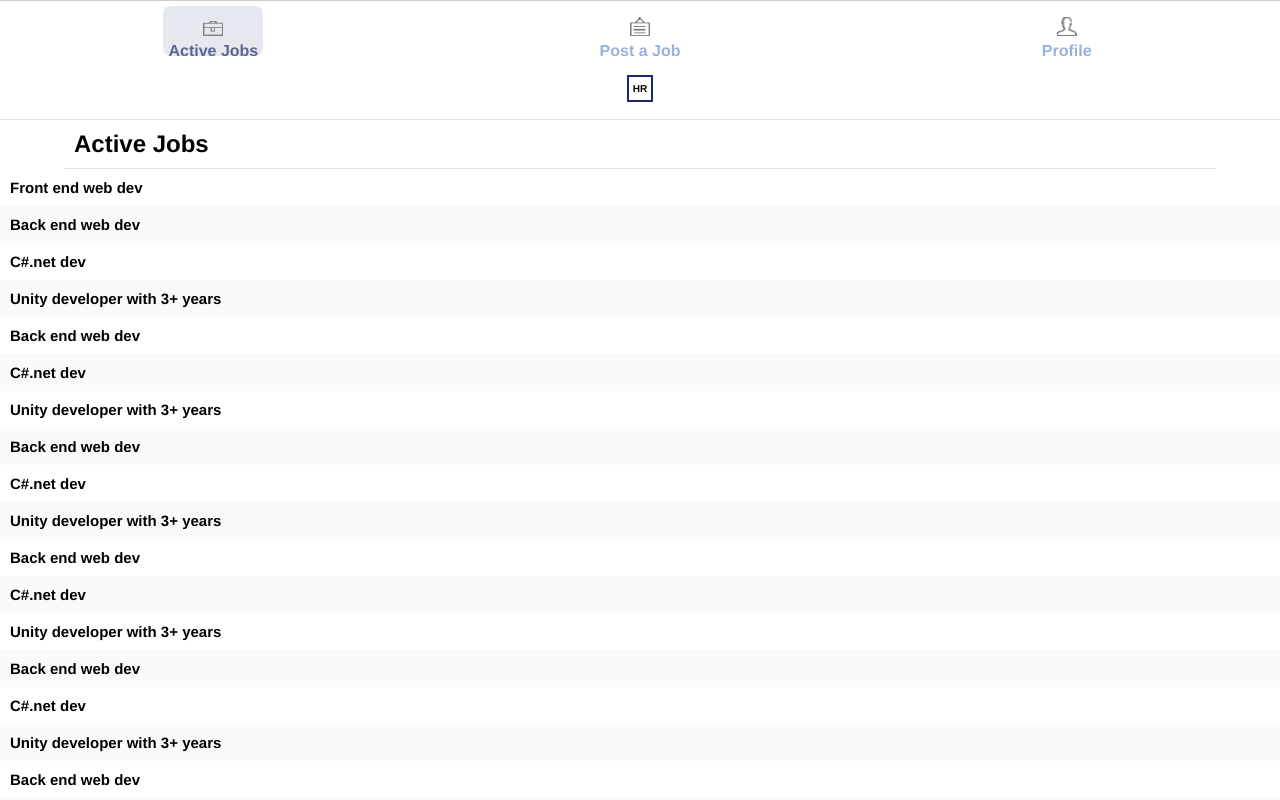
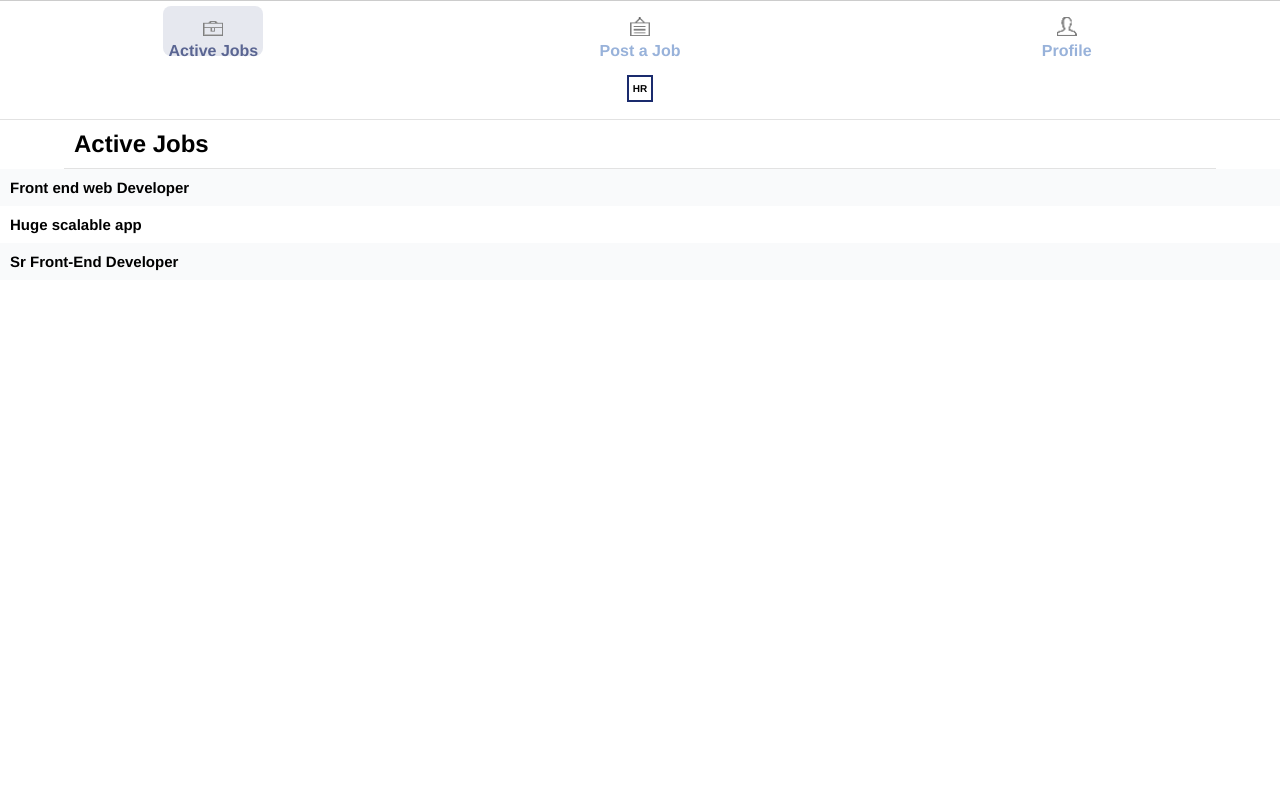
Before and after one commit to mikeint/migaloo, a React (Create React App) app in the folder client/: page /activeJobs in a window 1280 px wide. Shown: the top 800 px of the page. Built offline with nearby package versions, Linux system fonts and the light colour scheme; sample sign-in values are in the browser's storage.

Commit message:
adding my client to postgres branch

```diff
--- a/client/src/components/Overlay/Overlay.css
+++ b/client/src/components/Overlay/Overlay.css
@@ -1,26 +1,38 @@
-.addButton{
-    width: 50px;
-    height: 50px;
-    background: #83c1d5;
-    color: white;
-    margin: auto;
-    font-size: 90px;
-    padding: 0px;
-    line-height: 53px;
-    cursor: pointer;
-    border-radius: 10px;
-}
-.back {
+ .back {
     width: 30px;
     height: 50px;
-    background: #a7a7a7;
-    color: white;
+    color: #fff;
+    background: #1a2b6d;
     font-size: 30px;
     line-height: 45px;
     cursor: pointer;
     text-align: center;
 }
+.back_t-r {
+    right: 0px;
+    position: absolute;
+}
+.back_t-l {
+    left: 0px;
+    position: absolute;
+}
+.back_t-m {
+    width: 100%;
+    height: 30px;
+    line-height: 30px;
+    border-top-right-radius: 10px;
+    border-top-left-radius: 10px;
 
+}
+.back_b-m {
+    width: 100%;
+    height: 30px;
+    line-height: 30px;
+    border-bottom-right-radius: 10px;
+    border-bottom-left-radius: 10px;
+    bottom: 0px;
+    position: absolute;
+}
 
 
 
@@ -53,6 +65,32 @@
     z-index: 160;
     pointer-events: auto;
 }
+.app-menu_l-r {
+    -webkit-transform: translateX(-103%);
+    transform: translateX(-103%);
+    margin-left: -5%;
+}
+.app-menu_b-t {
+    -webkit-transform: translateY(103%);
+    transform: translateY(103%);
+    width: 95%;
+    margin-left: 2.5%;
+    margin-top: 2.5%;
+    border-top-right-radius: 10px;
+    border-top-left-radius: 10px;
+}
+.app-menu_t-b {
+    -webkit-transform: translateY(-103%);
+    transform: translateY(-103%);
+    width: 95%;
+    height: 98.5%;
+    margin-left: 2.5%;
+    margin-bottom: 2.5%;
+    border-bottom-right-radius: 10px;
+    border-bottom-left-radius: 10px;
+}
+
+
 .menu--visible .app-menu {
     -webkit-transform: none;
             transform: none;
--- a/client/src/components/Overlay/Overlay.js
+++ b/client/src/components/Overlay/Overlay.js
@@ -4,32 +4,36 @@ import "./Overlay.css";
 class Overlay extends Component {
 
     componentDidMount = () => {
-        document.querySelector(".back").addEventListener("click", this.toggleClassMenu, false);
-        document.querySelector(this.props.class).addEventListener("click", this.toggleClassMenu, false);
+        console.log("overlay loaded");
+        console.log(document.querySelector(".menu"))
+        setTimeout(() => {
+            this.toggleClassMenu();
+        }, 100);
     }
 
     toggleClassMenu() {
+        console.log(document.querySelector(".menu"))
         document.querySelector(".menu").classList.add("menu--animatable");
         if(!document.querySelector(".menu").classList.contains("menu--visible")) {
             document.querySelector(".menu").classList.add("menu--visible");
         } else {
             document.querySelector(".menu").classList.remove('menu--visible');
+            setTimeout(() => {
+                this.props.callOverlay();
+            }, 150);
         }
     }
 
     render() {
 
+        const { config } = this.props;
+
         return (
             <React.Fragment>
                 <div className="menu">
-                    <div className="app-menu">
-                        <div className="back">x</div>
-                        <div className="jobTitle">Front end web developer</div>
-                        <div className="jobDescTitle">Job Description</div>
-                        <div className="jobDescription">Lorem Ipsum is simply dummy text of the printing and typesetting industry. Lorem Ipsum has been the industry's standard dummy text ever since the 1500s, when an unknown printer took a galley of type and scrambled it to make a type specimen book. It has survived not only five centuries, but also the leap into electronic typesetting, remaining essentially unchanged. It was popularised in the 1960s with the release of Letraset sheets containing Lorem Ipsum passages, and more recently with desktop publishing software like Aldus PageMaker including versions of Lorem Ipsum</div>
-                        <div className="jobDescApplicantsContainer">
-                            <div className="jobApplicantTitle">This job has received 3 aplicants so far</div>
-                        </div>
+                    <div className={"app-menu "  + config.direction}>
+                        <div className={"back " + config.backButtonLocation} onClick={this.toggleClassMenu.bind(this)}>x</div>
+                        <div id="overlayHtml" dangerouslySetInnerHTML={{ __html: this.props.html }} />
                     </div>
                 </div>
             </React.Fragment>
--- a/client/src/pages/ActiveJobs/ActiveJobs.css
+++ b/client/src/pages/ActiveJobs/ActiveJobs.css
@@ -30,3 +30,13 @@
     font-size: 15px;
     font-weight: bold;
 }
+
+.jobTitle {
+
+}
+.jobParagraph{
+
+}
+.jobLocation{
+
+}
--- a/client/src/pages/ActiveJobs/ActiveJobs.js
+++ b/client/src/pages/ActiveJobs/ActiveJobs.js
@@ -8,23 +8,44 @@ import Overlay from '../../components/Overlay/Overlay';
 
 import '../../constants/AnimateOverlay';
 
+const obj = [
+    {
+        "title": "Front end web Developer",
+        "paragraph": "Our client located in Mississauga is looking for a Full stack .NET Developer with at least 2 years of work experience.",
+        "location": "Guelph, ON"
+    },
+    {
+        "title": "Huge scalable app",
+        "paragraph": "VIZIYA, a software company that provides Global 1000 customers in manufacturing and energy with ERP software solutions, has engaged my company to manage their recruitment. VIZIYA has been establishing its brand over the last ten years; with a global expansion and a new cloud strategy in place they are adding to their teams. To that end, as part of the internal recruitment team, I am looking for a creative, innovative and disciplined Front End Developer to join a new team. It’s an opportunity to work on new applications, leverage CI/CD processes, and set the standards for the team to follow and maintain. If you have deep hands-on experience in a range of front end and cloud technologies including Javascript, Angular and React, this is the opportunity to step up to the challenge of building something new for enterprise clients around the world.",
+        "location": "Mississauga, ON"
+    },
+    {
+        "title": "Sr Front-End Developer",
+        "paragraph": "We are looking for a Front-End Web Developer who is motivated to combine the art of design with the art of programming. Responsibilities will include translation and creation of the UI/UX design wireframes to actual code that will produce visual elements of the application. You will work with Business Analysts and UI/UX designers to bridge the gap between graphical design and technical implementation, taking an active role on both sides and defining how the ",
+        "location": "Toronto, ON"
+    },
+]
+
+
 class ActiveJobs extends React.Component{
 
     constructor(props) {
         super(props);
 		this.state = {
+            HROverlay: false,
+            jobList: false,
             showOverlay: false,
-            jobList: false,
+            overlayConfig: {direction: "app-menu_r-l", backButtonLocation: "back_t-l"}
         };
     }
 
     componentWillMount = () => {
-        this.setState({ showOverlay: sessionStorage.getItem("showOverlay") });
-        sessionStorage.removeItem('showOverlay');
+        this.setState({ HROverlay: sessionStorage.getItem("HROverlay") });
+        sessionStorage.removeItem('HROverlay');
     }
 
     componentDidMount = () => {
-        if(this.state.showOverlay) {
+        if(this.state.HROverlay) {
             window.FX.fadeOut(document.getElementById('fadeOutOverlay'), {
                 duration: 1500, complete: function() {
                     document.getElementById("fadeOutOverlay").style.display = "none";
@@ -32,15 +53,23 @@ class ActiveJobs extends React.Component{
             })
         }
     }
+    callOverlay = () => {
+        this.setState({ showOverlay : !this.state.showOverlay })
+    }
 
     render(){
         /* var listItem = "empty";  */
+        let html = `<div className='jobTitle'>${obj[0].title}</div>
+                    <div className='jobParagraph'>${obj[0].paragraph}</div>
+                    <div className='jobLocation'>${obj[0].location}</div>
+                    `
+
 
         return (
             <React.Fragment>
 
 
-                { this.state.showOverlay ? <div id="fadeOutOverlay" className="HROverlay"><div className="middleOverlay">HR</div></div>:"" }
+                { this.state.HROverlay ? <div id="fadeOutOverlay" className="HROverlay"><div className="middleOverlay">HR</div></div>:"" }
                 <NavBar />
                 <TopBar />
 
@@ -50,29 +79,14 @@ class ActiveJobs extends React.Component{
                     {
                         !this.state.jobList ?
                             <div className="jobListContainer">
-                                <Overlay class=".jobListItem" />
-                                <div className="jobListItem" onClick={this.showJobInfo}>Front end web dev</div>
-                                <div className="jobListItem">Back end web dev</div>
-                                <div className="jobListItem">C#.net dev</div>
-                                <div className="jobListItem">Unity developer with 3+ years</div>
-                                <div className="jobListItem">Back end web dev</div>
-                                <div className="jobListItem">C#.net dev</div>
-                                <div className="jobListItem">Unity developer with 3+ years</div>
-                                <div className="jobListItem">Back end web dev</div>
-                                <div className="jobListItem">C#.net dev</div>
-                                <div className="jobListItem">Unity developer with 3+ years</div>
-                                <div className="jobListItem">Back end web dev</div>
-                                <div className="jobListItem">C#.net dev</div>
-                                <div className="jobListItem">Unity developer with 3+ years</div>
-                                <div className="jobListItem">Back end web dev</div>
-                                <div className="jobListItem">C#.net dev</div>
-                                <div className="jobListItem">Unity developer with 3+ years</div>
-                                <div className="jobListItem">Back end web dev</div>
-                                <div className="jobListItem">C#.net dev</div>
-                                <div className="jobListItem">Unity developer with 3+ years</div>
-                                <div className="jobListItem">Back end web dev</div>
-                                <div className="jobListItem">C#.net dev</div>
-                                <div className="jobListItem">Unity developer with 3+ years</div>
+                                  {obj.map((item, i) => {
+                                    return <div className="addButton jobListItem" key={i}  onClick={this.callOverlay}>{item.title}</div>
+                                })}
+                                {this.state.showOverlay && <Overlay
+                                                                html={html}
+                                                                callOverlay={this.callOverlay}
+                                                                config={this.state.overlayConfig}
+                                                            />}
                             </div>
                         :
                             <React.Fragment>
--- a/client/src/pages/Login/LoginForm/LoginForm.js
+++ b/client/src/pages/Login/LoginForm/LoginForm.js
@@ -63,7 +63,7 @@ class LoginForm extends Component {
 
     if (this.state.user) {
         if(this.Auth.loggedIn())
-            sessionStorage.setItem("showOverlay", true);
+            sessionStorage.setItem("HROverlay", true);
             return <Redirect to='/activeJobs'/>
     }
 
```
Also changed, not shown: 1 other file (tests, documents, lock files or other folders).
